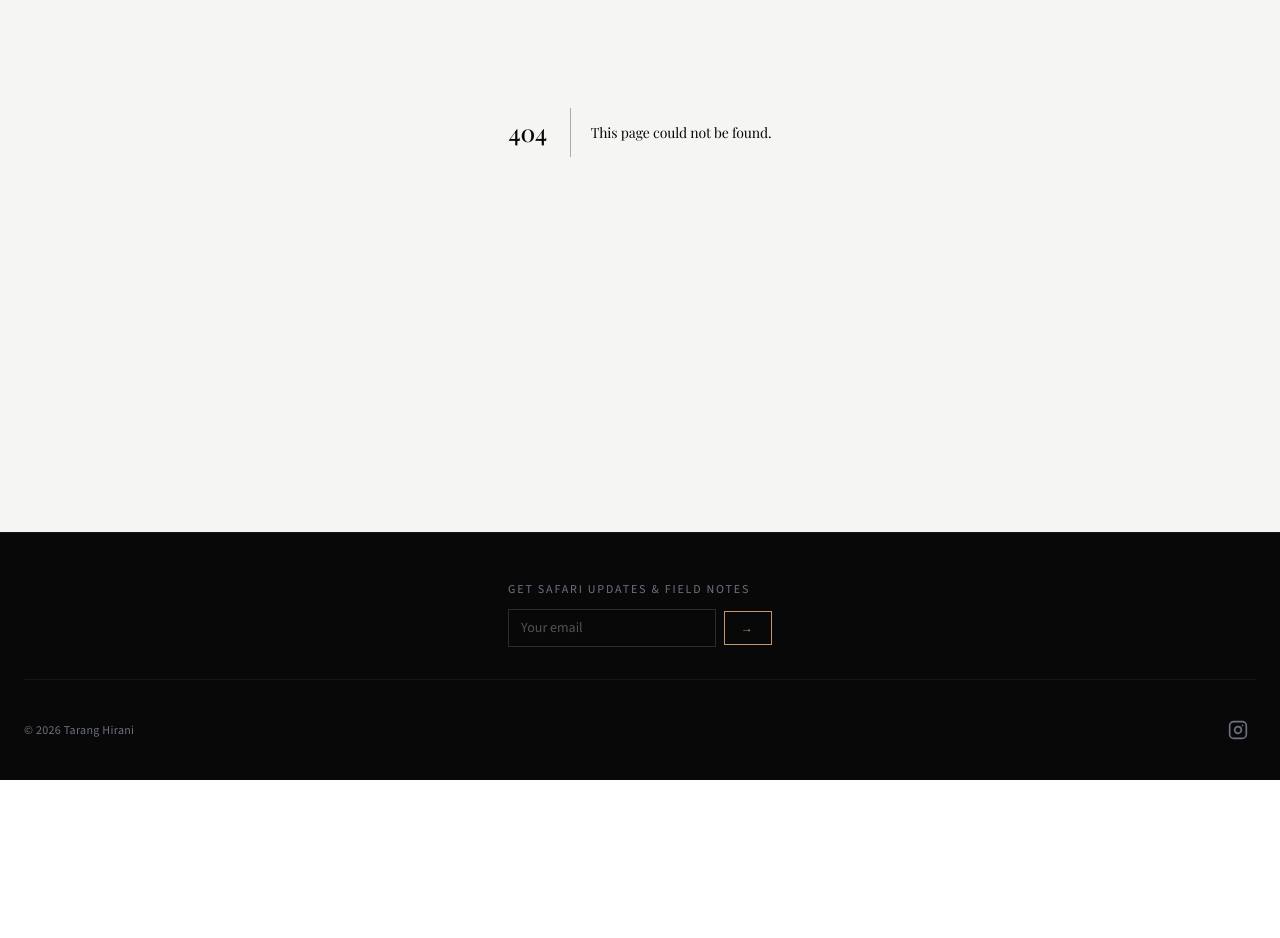
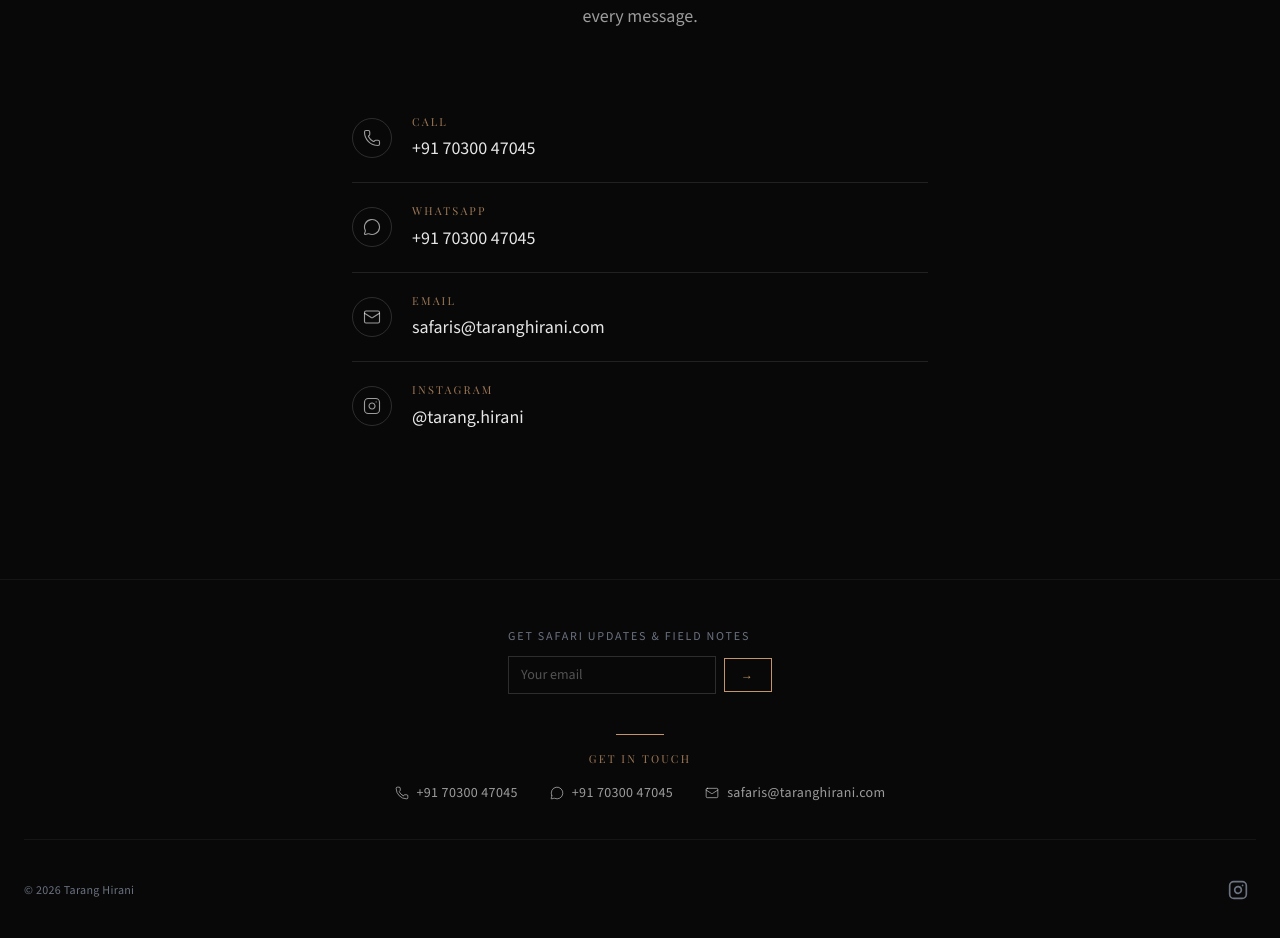
Before and after one commit to tarang9211/taranghirani-website, a Next.js app: page /contact in a window 1280 px wide. Before the commit this address had no page. Shown: the part 364-1302 px from the top of the page. Before the commit the page ends 1144 px from the top, so only its background shows below. Built offline with nearby package versions, Linux system fonts and the light colour scheme.

Commit message:
Surface contact details across the site (#83)

```diff
--- /dev/null
+++ b/components/ContactLinks.tsx
@@ -0,0 +1,172 @@
+import React from "react";
+import { Phone, MessageCircle, Mail, Instagram } from "lucide-react";
+import {
+  PHONE_NUMBER_DISPLAY,
+  PHONE_TEL,
+  WHATSAPP_URL,
+  EMAIL,
+  EMAIL_MAILTO,
+  INSTAGRAM_URL,
+} from "../lib/constants";
+
+type Theme = "dark" | "light";
+type Layout = "row" | "stack";
+
+interface ContactLinksProps {
+  theme?: Theme;
+  layout?: Layout;
+  showLabels?: boolean;
+  includeInstagram?: boolean;
+  className?: string;
+}
+
+interface ContactItem {
+  href: string;
+  external: boolean;
+  icon: React.ComponentType<{ size?: number; strokeWidth?: number }>;
+  label: string;
+  value: string;
+  ariaLabel: string;
+}
+
+const buildItems = (includeInstagram: boolean): ContactItem[] => {
+  const items: ContactItem[] = [
+    {
+      href: PHONE_TEL,
+      external: false,
+      icon: Phone,
+      label: "Call",
+      value: PHONE_NUMBER_DISPLAY,
+      ariaLabel: `Call ${PHONE_NUMBER_DISPLAY}`,
+    },
+    {
+      href: WHATSAPP_URL,
+      external: true,
+      icon: MessageCircle,
+      label: "WhatsApp",
+      value: PHONE_NUMBER_DISPLAY,
+      ariaLabel: `Chat on WhatsApp at ${PHONE_NUMBER_DISPLAY}`,
+    },
+    {
+      href: EMAIL_MAILTO,
+      external: false,
+      icon: Mail,
+      label: "Email",
+      value: EMAIL,
+      ariaLabel: `Email ${EMAIL}`,
+    },
+  ];
+
+  if (includeInstagram) {
+    items.push({
+      href: INSTAGRAM_URL,
+      external: true,
+      icon: Instagram,
+      label: "Instagram",
+      value: "@tarang.hirani",
+      ariaLabel: "Follow on Instagram",
+    });
+  }
+
+  return items;
+};
+
+const ContactLinks: React.FC<ContactLinksProps> = ({
+  theme = "dark",
+  layout = "row",
+  showLabels = false,
+  includeInstagram = false,
+  className = "",
+}) => {
+  const items = buildItems(includeInstagram);
+
+  const isDark = theme === "dark";
+  const isStack = layout === "stack";
+
+  const baseText = isDark ? "text-white/60" : "text-smoke";
+  const hoverText = isDark ? "hover:text-sage" : "hover:text-sage";
+  const labelColor = isDark ? "text-sage/80" : "text-sage";
+  const valueColor = isDark ? "text-white/90" : "text-charcoal";
+  const dividerBg = isDark ? "bg-white/10" : "bg-charcoal/10";
+
+  if (isStack) {
+    return (
+      <ul className={`flex flex-col ${className}`}>
+        {items.map((item, idx) => {
+          const Icon = item.icon;
+          return (
+            <li key={item.label}>
+              <a
+                href={item.href}
+                target={item.external ? "_blank" : undefined}
+                rel={item.external ? "noopener noreferrer" : undefined}
+                aria-label={item.ariaLabel}
+                className={`group flex items-center gap-5 py-5 transition-colors duration-300 ${baseText} ${hoverText}`}
+              >
+                <span
+                  className={`flex h-10 w-10 shrink-0 items-center justify-center rounded-full border ${
+                    isDark ? "border-white/15" : "border-charcoal/15"
+                  } transition-colors duration-300 group-hover:border-sage`}
+                >
+                  <Icon size={18} strokeWidth={1.5} />
+                </span>
+                <span className="flex flex-1 flex-col items-start">
+                  <span
+                    className={`font-display text-[11px] uppercase tracking-[0.2em] ${labelColor}`}
+                  >
+                    {item.label}
+                  </span>
+                  <span
+                    className={`mt-1 text-base md:text-lg ${valueColor} transition-colors duration-300 group-hover:text-sage`}
+                  >
+                    {item.value}
+                  </span>
+                </span>
+                <span
+                  aria-hidden
+                  className="text-sage opacity-0 transition-all duration-300 group-hover:opacity-100 group-hover:translate-x-1"
+                >
+                  &rarr;
+                </span>
+              </a>
+              {idx < items.length - 1 && (
+                <div className={`h-px w-full ${dividerBg}`} />
+              )}
+            </li>
+          );
+        })}
+      </ul>
+    );
+  }
+
+  return (
+    <ul
+      className={`flex flex-wrap items-center justify-center gap-x-6 gap-y-3 md:gap-x-8 ${className}`}
+    >
+      {items.map((item) => {
+        const Icon = item.icon;
+        return (
+          <li key={item.label}>
+            <a
+              href={item.href}
+              target={item.external ? "_blank" : undefined}
+              rel={item.external ? "noopener noreferrer" : undefined}
+              aria-label={item.ariaLabel}
+              className={`group inline-flex items-center gap-2 text-xs md:text-sm transition-colors duration-300 ${baseText} ${hoverText}`}
+            >
+              <Icon size={14} strokeWidth={1.5} />
+              {showLabels && (
+                <span className="font-display uppercase tracking-[0.15em]">
+                  {item.label}
+                </span>
+              )}
+              <span className="tracking-wide">{item.value}</span>
+            </a>
+          </li>
+        );
+      })}
+    </ul>
+  );
+};
+
+export default ContactLinks;
--- /dev/null
+++ b/components/FloatingWhatsApp.tsx
@@ -0,0 +1,24 @@
+import React from "react";
+import { useRouter } from "next/router";
+import { MessageCircle } from "lucide-react";
+import { WHATSAPP_URL, PHONE_NUMBER_DISPLAY } from "../lib/constants";
+
+const FloatingWhatsApp: React.FC = () => {
+  const { pathname } = useRouter();
+
+  if (pathname === "/contact") return null;
+
+  return (
+    <a
+      href={WHATSAPP_URL}
+      target="_blank"
+      rel="noopener noreferrer"
+      aria-label={`Chat on WhatsApp at ${PHONE_NUMBER_DISPLAY}`}
+      className="md:hidden fixed bottom-6 right-6 z-40 flex h-14 w-14 items-center justify-center rounded-full bg-charcoal border border-sage text-sage shadow-[0_8px_24px_rgba(0,0,0,0.35)] transition-colors duration-300 hover:bg-sage hover:text-charcoal"
+    >
+      <MessageCircle size={22} strokeWidth={1.5} />
+    </a>
+  );
+};
+
+export default FloatingWhatsApp;
--- a/components/Footer.tsx
+++ b/components/Footer.tsx
@@ -3,6 +3,7 @@ import Link from "next/link";
 import { Instagram } from "lucide-react";
 import { INSTAGRAM_URL } from "../lib/constants";
 import EmailSignup from "./EmailSignup";
+import ContactLinks from "./ContactLinks";
 
 // Defined once when the module loads
 const currentYear = new Date().getFullYear();
@@ -14,6 +15,15 @@ const Footer: React.FC = () => {
         {/* Email signup */}
         <div className="flex justify-center">
           <EmailSignup variant="inline" theme="dark" />
+        </div>
+
+        {/* Contact details */}
+        <div className="flex flex-col items-center gap-4 pt-2">
+          <div className="h-px w-12 bg-sage" />
+          <p className="font-display text-[11px] uppercase tracking-[0.2em] text-sage/80">
+            Get in Touch
+          </p>
+          <ContactLinks theme="dark" layout="row" />
         </div>
 
         {/* Bottom row: copyright + Instagram */}
--- a/components/Layout.tsx
+++ b/components/Layout.tsx
@@ -3,6 +3,7 @@ import { useRouter } from "next/router";
 import { Playfair_Display, Source_Sans_3 } from "next/font/google";
 import Navbar from "./Navbar";
 import Footer from "./Footer";
+import FloatingWhatsApp from "./FloatingWhatsApp";
 
 const playfair = Playfair_Display({
   subsets: ["latin"],
@@ -27,7 +28,8 @@ const Layout: React.FC<LayoutProps> = ({ children }) => {
   const isHome = pathname === "/";
   const isGallery = pathname === "/gallery";
   const isBlog = pathname.startsWith("/blog");
-  const needsTopPadding = !isHome && !isGallery && !isBlog;
+  const isContact = pathname === "/contact";
+  const needsTopPadding = !isHome && !isGallery && !isBlog && !isContact;
 
   return (
     <div
@@ -38,6 +40,7 @@ const Layout: React.FC<LayoutProps> = ({ children }) => {
         {children}
       </main>
       <Footer />
+      <FloatingWhatsApp />
     </div>
   );
 };
--- a/components/Navbar.tsx
+++ b/components/Navbar.tsx
@@ -8,6 +8,7 @@ const navItems = [
   { href: "/", label: "Home" },
   { href: "/gallery", label: "Gallery" },
   { href: "/blog", label: "Field Notes" },
+  { href: "/contact", label: "Contact" },
 ];
 
 const getLinkClasses = (
--- a/components/SafariOffering.tsx
+++ b/components/SafariOffering.tsx
@@ -1,5 +1,6 @@
 import React from "react";
 import FadeIn from "./FadeIn";
+import ContactLinks from "./ContactLinks";
 
 export default function SafariOffering() {
   return (
@@ -26,6 +27,14 @@ export default function SafariOffering() {
               &rarr;
             </span>
           </a>
+
+          <div className="mt-12 flex flex-col items-center gap-4">
+            <div className="h-px w-8 bg-white/15" />
+            <p className="text-[11px] font-medium uppercase tracking-[0.2em] text-gray-500">
+              Or reach us directly
+            </p>
+            <ContactLinks theme="dark" layout="row" />
+          </div>
         </FadeIn>
       </div>
     </section>
--- a/lib/constants/index.ts
+++ b/lib/constants/index.ts
@@ -1 +1,7 @@
 export const INSTAGRAM_URL = "https://www.instagram.com/tarang.hirani/?hl=en";
+
+export const PHONE_NUMBER_DISPLAY = "+91 70300 47045";
+export const PHONE_TEL = "tel:+917030047045";
+export const WHATSAPP_URL = "https://wa.me/917030047045";
+export const EMAIL = "safaris@taranghirani.com";
+export const EMAIL_MAILTO = "mailto:safaris@taranghirani.com";
--- /dev/null
+++ b/pages/contact.tsx
@@ -0,0 +1,48 @@
+import Head from "next/head";
+import FadeIn from "../components/FadeIn";
+import ContactLinks from "../components/ContactLinks";
+
+export default function ContactPage() {
+  return (
+    <>
+      <Head>
+        <title>Contact | Tarang Hirani</title>
+        <meta
+          name="description"
+          content="Get in touch with Tarang Hirani to enquire about wildlife safaris in India and Africa, prints, collaborations, or commissions. Call, WhatsApp, or email."
+        />
+        <meta name="viewport" content="width=device-width, initial-scale=1" />
+      </Head>
+
+      <section className="bg-charcoal min-h-screen pt-32 pb-24 md:pt-40 md:pb-32">
+        <div className="mx-auto max-w-2xl px-6 md:px-12">
+          <FadeIn>
+            <div className="text-center">
+              <div className="mx-auto h-px w-12 bg-sage" />
+              <p className="mt-8 text-[11px] font-medium uppercase tracking-[0.2em] text-sage">
+                Get in Touch
+              </p>
+              <h1 className="mt-4 font-display text-4xl md:text-5xl lg:text-6xl font-semibold text-parchment tracking-tight">
+                Let&apos;s talk.
+              </h1>
+              <p className="mt-6 text-base md:text-lg leading-relaxed text-white/60">
+                Whether you&apos;re planning a safari in India or Africa, looking
+                for prints, or want to collaborate, the fastest way to reach me
+                is on WhatsApp or email. I read every message.
+              </p>
+            </div>
+
+            <div className="mt-14 md:mt-16">
+              <ContactLinks
+                theme="dark"
+                layout="stack"
+                showLabels
+                includeInstagram
+              />
+            </div>
+          </FadeIn>
+        </div>
+      </section>
+    </>
+  );
+}
```
Also changed, not shown: 1 other file (tests, documents, lock files or other folders).
